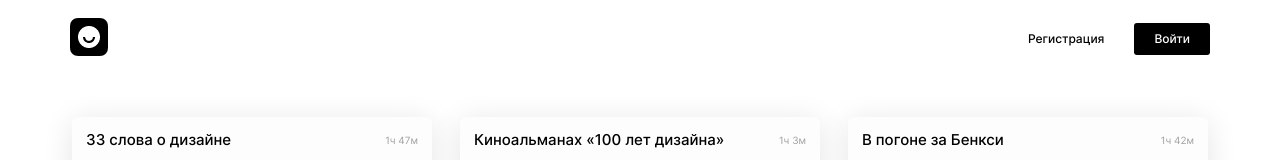
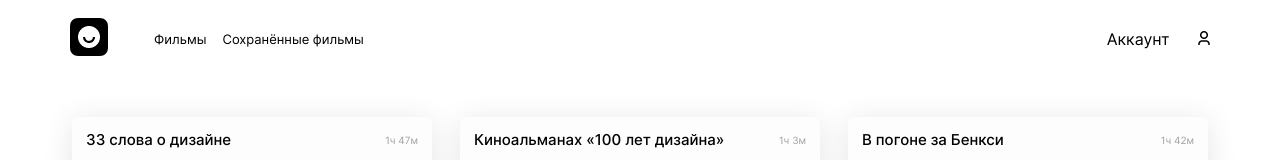
Before and after one commit to mintolime/movies-explorer-frontend, a React (Create React App) app in the folder movie-app/: page /saved-movies in a window 1280 px wide. Shown: the top 160 px of the page. Built offline with nearby package versions, Linux system fonts and the light colour scheme.

Commit message:
dev: created a func to display the header footer

```diff
--- a/movie-app/src/components/App/App.jsx
+++ b/movie-app/src/components/App/App.jsx
@@ -1,7 +1,8 @@
-import { Routes, Route } from 'react-router-dom';
+import { Routes, Route,useLocation } from 'react-router-dom';
 
 import './App.css';
 import '../../../src/index.css';
+
 import Header from '../Header/Header';
 import Main from '../Main/Main';
 import Footer from '../Footer/Footer';
@@ -12,10 +13,18 @@ import Profile from '../Profile/Profile';
 import SavedMovies from '../SavedMovies/SavedMovies';
 import PageNotFound from '../PageNotFound/PageNotFound';
 
+import { headerRoutes,footerRoutes } from '../../utils/constants';
+import { checkPath } from '../../utils/functions';
+
 function App() {
+  const location = useLocation();
+  const headerView = checkPath(headerRoutes,location);
+  const footerView = checkPath(footerRoutes,location);
+  // console.log('проверка',checkPath(headerRoutes,location))
+  // console.log('локация',location)
   return (
     <>
-      <Header />
+     {headerView && <Header /> }
       <Routes>
         <Route path="/" element={<Main />} />
         <Route path="/movies" element={<Movies />} />
@@ -25,7 +34,7 @@ function App() {
         <Route path="/signin" element={<Login />} />
         <Route path="*" element={<PageNotFound />} />
       </Routes>
-      <Footer/>
+      {footerView && <Footer/> }
     </>
   );
 }
--- a/movie-app/src/components/Header/Header.jsx
+++ b/movie-app/src/components/Header/Header.jsx
@@ -8,7 +8,7 @@ import logo from '../../images/logo-header.png';
 
 import HeaderNav from './HeaderNav';
 
-function Header({isLoggedIn}) {
+function Header() {
   const size = useResize();
   const location = useLocation();
 
--- a/movie-app/src/components/Header/HeaderNav.jsx
+++ b/movie-app/src/components/Header/HeaderNav.jsx
@@ -3,7 +3,7 @@ import { Link } from 'react-router-dom';
 import icon from '../../images/icon-profile.png';
 
 function HeaderNav() {
-  const [isLoggedIn, setIsLoggedIn] = React.useState(false);
+  const [isLoggedIn, setIsLoggedIn] = React.useState(true);
 
   return (
     isLoggedIn ? (
--- a/movie-app/src/components/MoviesCard/MoviesCard.jsx
+++ b/movie-app/src/components/MoviesCard/MoviesCard.jsx
@@ -1,5 +1,5 @@
 import '../MoviesCard/MoviesCard.css';
-import { getTimeFromMins } from '../../utils/getTimeFromMins';
+import { getTimeFromMins } from '../../utils/functions';
 import Button from '../Button/Button';
 
 function MoviesCard({ movie }) {
--- a/movie-app/src/components/Navigation/NavContent.jsx
+++ b/movie-app/src/components/Navigation/NavContent.jsx
@@ -4,7 +4,7 @@ import React from 'react'
 import icon from '../../images/icon-profile.png'
 
 function NavContent() {
-    const [isLoggedIn, setIsLoggedIn] = React.useState(false);
+    const [isLoggedIn, setIsLoggedIn] = React.useState(true);
 
     return (
         isLoggedIn ?
--- a/movie-app/src/hooks/useResize.js
+++ b/movie-app/src/hooks/useResize.js
@@ -1,7 +1,7 @@
 import { useState, useEffect } from 'react';
 import {
   SCREEN_SM, SCREEN_MD, SCREEN_XL
-} from '../utils/screenResize';
+} from '../utils/constants';
 
 
 export const useResize = () => {
--- /dev/null
+++ b/movie-app/src/utils/constants.js
@@ -0,0 +1,7 @@
+// разрешения экранов
+export const SCREEN_SM = 319;
+export const SCREEN_MD = 767;
+export const SCREEN_XL = 1279;
+
+export const headerRoutes = ['/','/movies','/saved-movies','/profile']
+export const footerRoutes = ['/','/movies','/saved-movies']
--- a/movie-app/src/utils/getTimeFromMins.js
+++ b/movie-app/src/utils/functions.js
@@ -3,3 +3,5 @@ export function getTimeFromMins(mins) {
   let minutes = mins % 60;
   return `${hours}ч ${minutes > 0 ? ` ${minutes}м` : ''}`;
 };
+
+export const checkPath= (el,location) => el.includes(location.pathname)
--- a/movie-app/src/utils/screenResize.js
+++ /dev/null
@@ -1,3 +0,0 @@
-export const SCREEN_SM = 319;
-export const SCREEN_MD = 767;
-export const SCREEN_XL = 1279;
```
